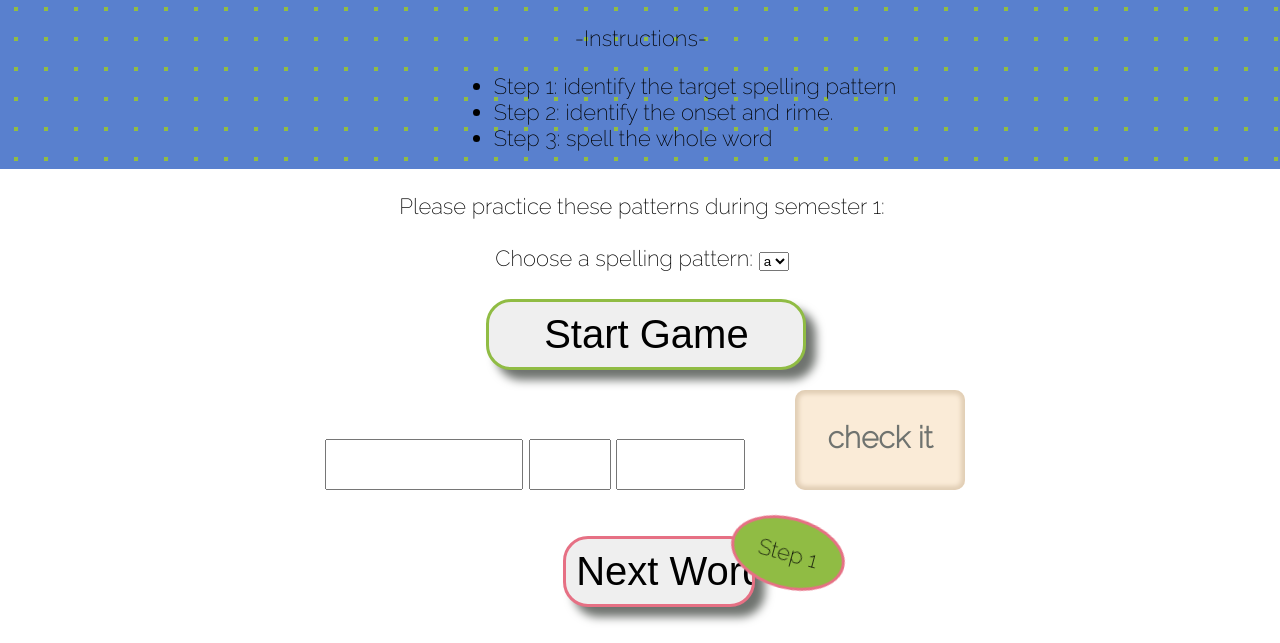
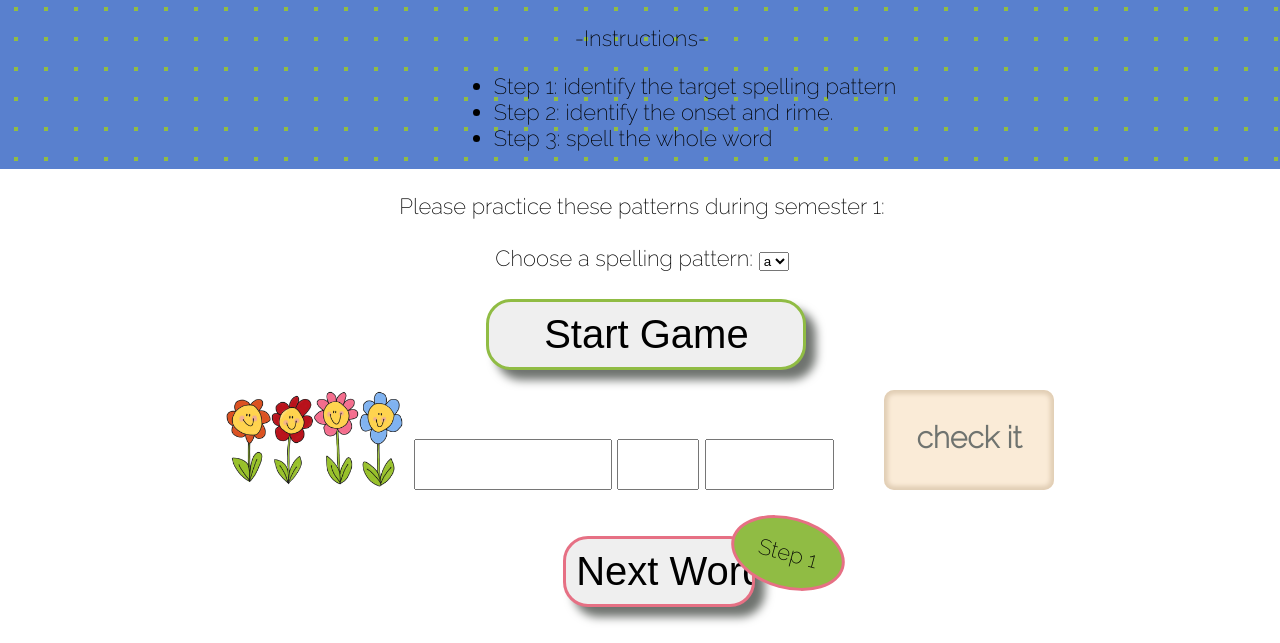
Before and after one commit to MargoAston/spellinggame, a plain HTML site: page index.html in a window 1280 px wide. Shown: the part 157-800 px from the top of the page. Drawn offline with Linux system fonts and the light colour scheme; a web font is replaced by a local one.

Commit message:
correct error with img

```diff
--- a/index.html
+++ b/index.html
@@ -63,7 +63,7 @@
             <div class="container">
                 <!--Display picture clue-->
                 <div id="clue">
-                    <img id="icon-img" src="" alt="">
+                    <img id="icon-img" src="images/flowershappyfaces.png" alt="holding spot">
                 </div>
                 <!--Input box for the user's guess-->
                 <div id="guess">
```
